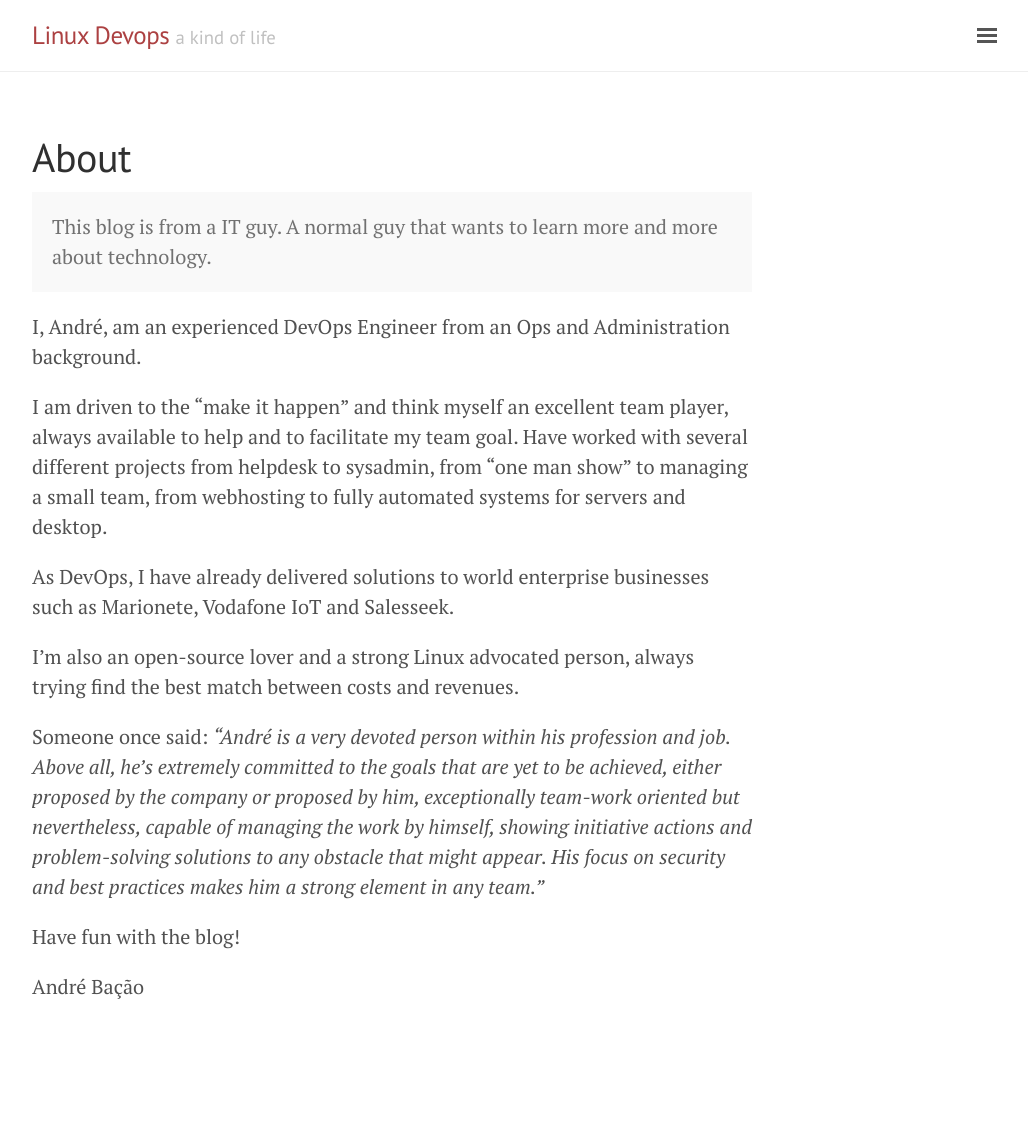
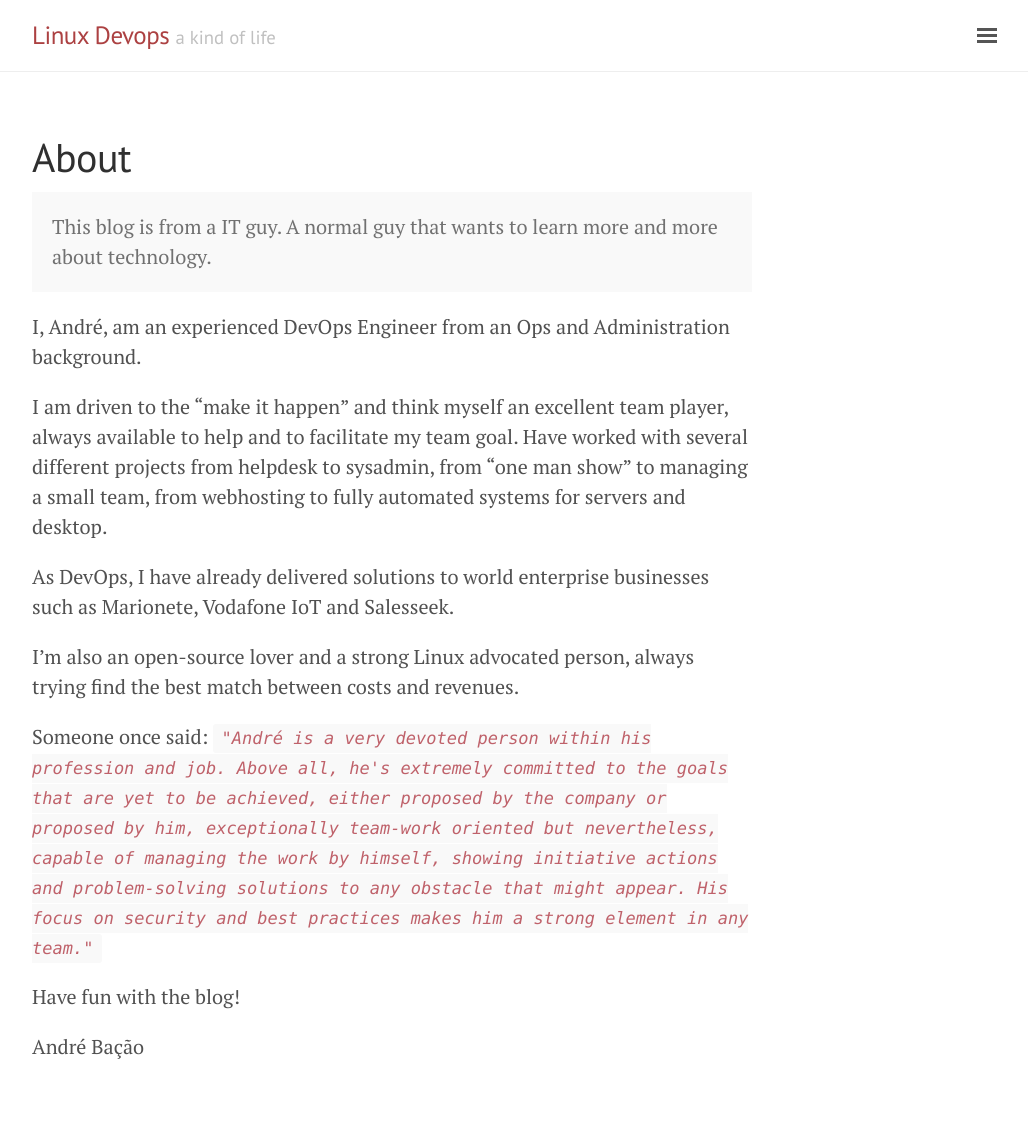
Before and after one commit to abacao/abacao.github.io, a Jekyll site: the page built from about.md, in a window 1280 px wide. Shown: the whole page, without its empty margins (248-1276 px from the left). Built offline with Jekyll 4.4.1, drawn with Linux system fonts in a browser that asks for light colours; before the commit the page ends 1082 px from its top, so only the background shows below that.

````diff
--- a/_config.yml
+++ b/_config.yml
@@ -19,4 +19,4 @@ author:
   email:             email@bacao.pt
 
 # Custom vars
-version:             1.0.4
+version:             1.0.5
--- a/about.md
+++ b/about.md
@@ -15,8 +15,8 @@ As DevOps, I have already delivered solutions to world enterprise businesses suc
 
 I'm also an open-source lover and a strong Linux advocated person, always trying find the best match between costs and revenues.
 
-Someone once said: _"André is a very devoted person within his profession and job. Above all, he's extremely committed to the goals that are yet to be achieved, either proposed by the company or proposed by him, exceptionally team-work oriented but nevertheless, capable of managing the work by himself, showing initiative actions and problem-solving solutions to any obstacle that might appear.
-His focus on security and best practices makes him a strong element in any team."_
+Someone once said: _```"André is a very devoted person within his profession and job. Above all, he's extremely committed to the goals that are yet to be achieved, either proposed by the company or proposed by him, exceptionally team-work oriented but nevertheless, capable of managing the work by himself, showing initiative actions and problem-solving solutions to any obstacle that might appear.
+His focus on security and best practices makes him a strong element in any team."```_
 
 Have fun with the blog!
 
````
